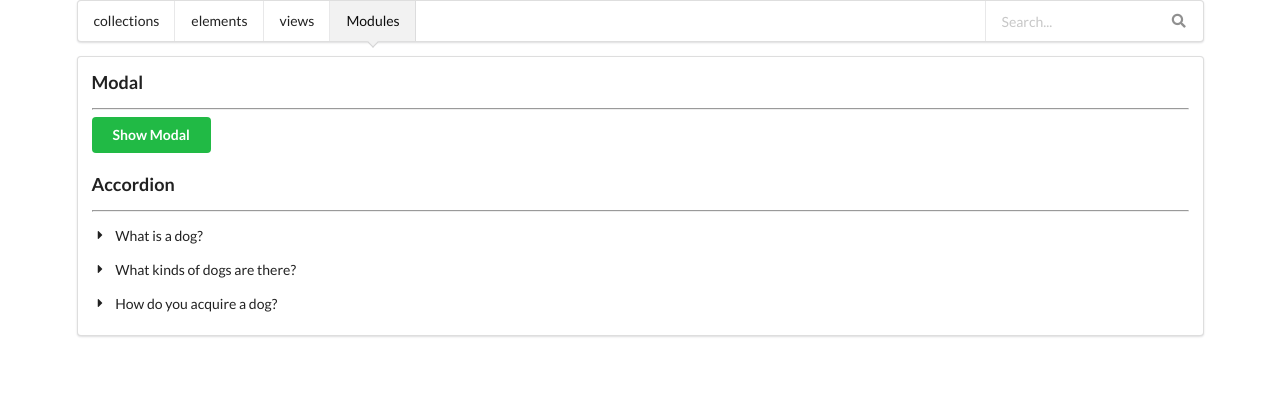
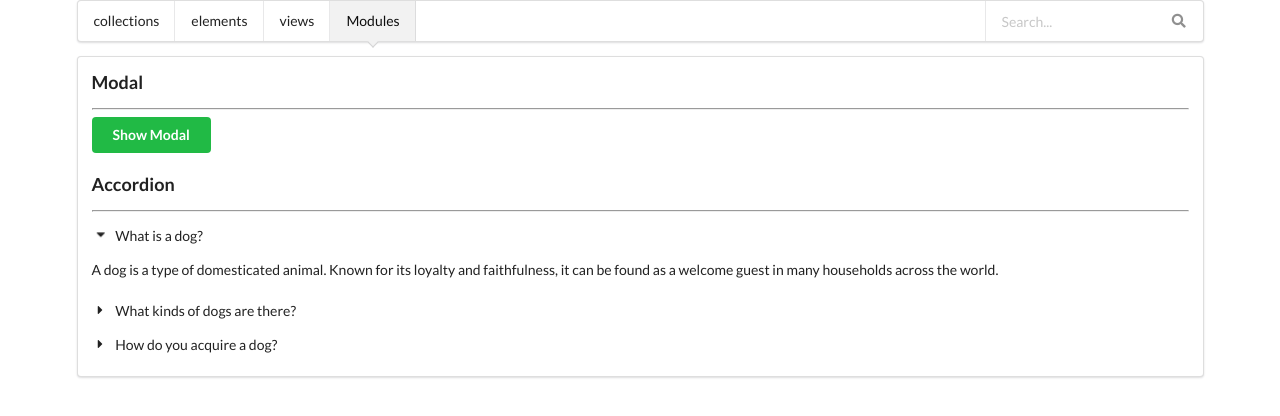
Before and after one commit to faezemaleki99/Compos-learning, an Angular app: page /mods in a window 1280 px wide. Shown: the top 416 px of the page. Built offline with nearby package versions, Linux system fonts and the light colour scheme.

Commit message:
expanding the active element on Accordion

```diff
--- a/src/app/mods/accordion/accordion.component.html
+++ b/src/app/mods/accordion/accordion.component.html
@@ -1,10 +1,10 @@
 <div class="ui accordion">
-    <ng-container *ngFor="let item of items">
-        <div class="title">
+    <ng-container *ngFor="let item of items; let i = index">
+        <div (click)="onChangeItem(i)" class="title" [ngClass]="{'active': i === itemIndex}">
             <i class="dropdown icon"></i>
             {{item.title}}
         </div>
-        <div class="content">
+        <div class="content" [ngClass]="{'active': i === itemIndex}">
             <p>{{item.content}}</p>
         </div>
     </ng-container>
--- a/src/app/mods/accordion/accordion.component.ts
+++ b/src/app/mods/accordion/accordion.component.ts
@@ -8,4 +8,14 @@ import { Component, Input } from '@angular/core';
 export class AccordionComponent {
 
   @Input() items: any[] | undefined = []
+
+  itemIndex = 0
+
+  onChangeItem(index: number){
+    if(index === this.itemIndex){
+      this.itemIndex = -1
+    }else{
+      this.itemIndex = index
+    }
+  }
 }
```
